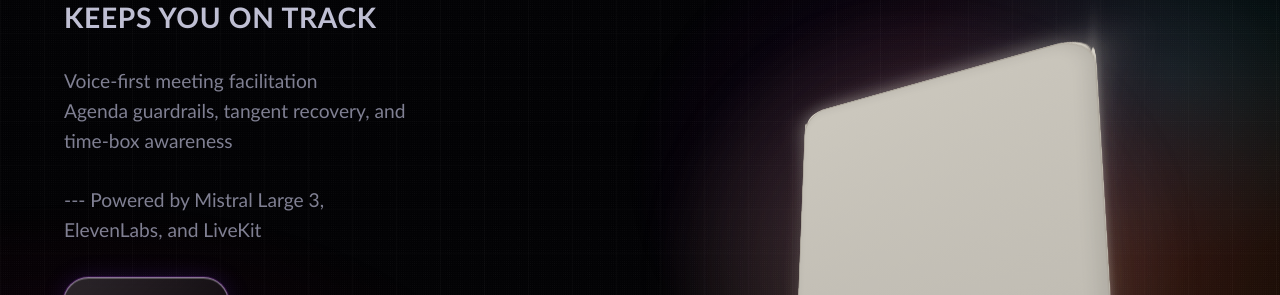
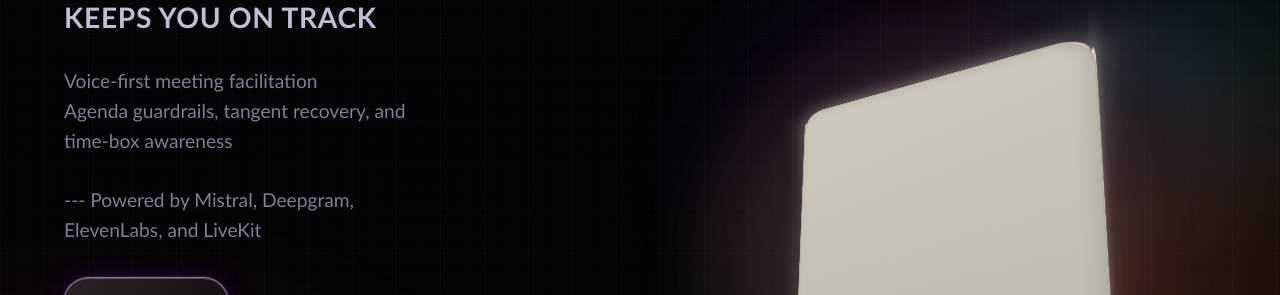
Before and after one commit to OccupiedPorcupine/beat-your-meet, a Next.js app in the folder frontend/: page / in a window 1280 px wide. Shown: the part 326-621 px from the top of the page. Built offline with nearby package versions, Linux system fonts and the light colour scheme.

Commit message:
cleanup n get ready for submission

```diff
--- a/frontend/app/page.tsx
+++ b/frontend/app/page.tsx
@@ -19,7 +19,7 @@ export default function Home() {
             Agenda guardrails, tangent recovery, and time-box awareness
             <br />
             <br />
-            --- Powered by Mistral Large 3, ElevenLabs, and LiveKit
+            --- Powered by Mistral, Deepgram, ElevenLabs, and LiveKit
             <br />
           </p>
 
```
Also changed, not shown: 7 other files (tests, documents, lock files or other folders).
